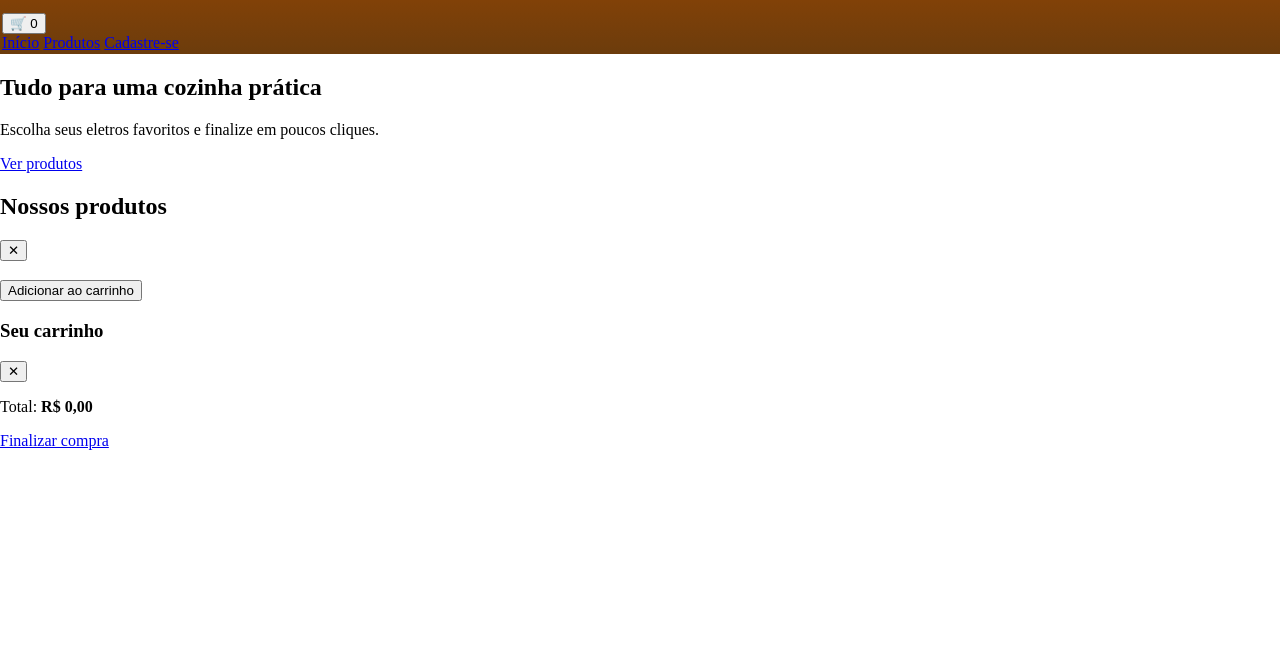
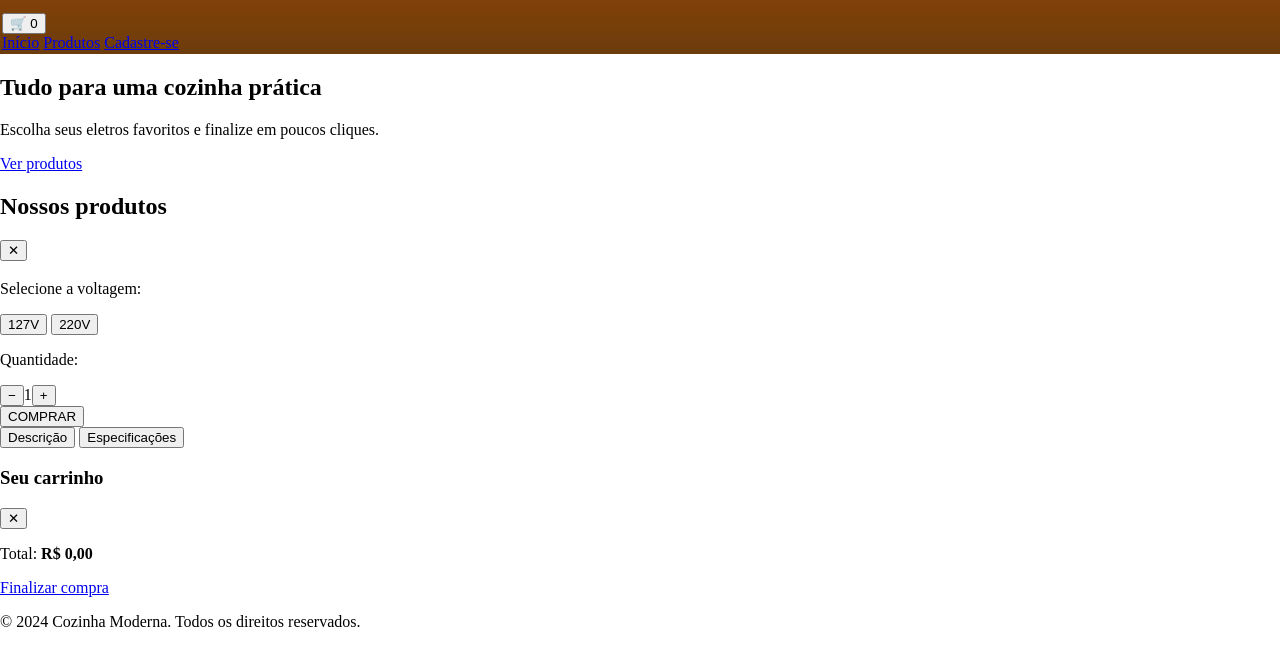
Before and after one commit to joaovictoradsjppb/projeto_frontend_ecommerce, a plain HTML site: page ecommerce.html in a window 1280 px wide. Shown: the part 103-768 px from the top of the page. Drawn offline with Linux system fonts and the light colour scheme; files that its build step writes are made by us from their sources.

Commit message:
Mudança na cor e layout
Mudei a base das cores para tons sólidos e fiz alterações nos cards dos produtos

```diff
--- a/ecommerce.html
+++ b/ecommerce.html
@@ -5,7 +5,7 @@
   <meta name="viewport" content="width=device-width, initial-scale=1">
   <title>Cozinha Moderna</title>
   <link rel="stylesheet" href="style.css">
-
+   <script src="script.js" defer></script>
 </head>
 <body>
   <header class="topo">
@@ -42,16 +42,42 @@
   <div class="modal" id="modal" aria-hidden="true">
     <div class="modal-conteudo">
       <button class="fechar" id="fecharModal" aria-label="Fechar">✕</button>
-      <div class="galeria">
-        <div class="imagem-grande" id="imgGrande"></div>
-        <div class="miniaturas" id="miniaturas"></div>
+
+      <div class="pd">
+        <div class="pd-galeria">
+          <span class="pd-selo" id="pdSelo"></span>
+          <div class="pd-foto" id="pdFoto"></div>
+          <div class="pd-thumbs" id="pdThumbs"></div>
+        </div>
+
+        <div class="pd-compra">
+          <h2 id="pdNome"></h2>
+          <p class="pd-de" id="pdDe"></p>
+          <p class="pd-por" id="pdPor"></p>
+          <p class="pd-parcelas" id="pdParcelas"></p>
+          <p class="pd-pix" id="pdPix"></p>
+
+          <p class="pd-rotulo">Selecione a voltagem:</p>
+          <div class="pd-opcoes" id="pdVolt">
+            <button class="pd-opcao" data-v="127V">127V</button>
+            <button class="pd-opcao ativa" data-v="220V">220V</button>
+          </div>
+
+          <p class="pd-rotulo">Quantidade:</p>
+          <div class="pd-qtd">
+            <button id="pdMenos">−</button><span id="pdQtd">1</span><button id="pdMais">+</button>
+          </div>
+
+          <button class="btn pd-comprar" id="pdComprar">COMPRAR</button>
+        </div>
       </div>
-      <div class="info">
-        <h2 id="mNome"></h2>
-        <p class="preco-grande" id="mPreco"></p>
-        <p id="mDesc"></p>
-        <ul id="mSpecs"></ul>
-        <button class="btn" id="mAdd">Adicionar ao carrinho</button>
+
+      <div class="pd-abas">
+        <div class="pd-abas-menu" id="pdAbasMenu">
+          <button class="ativa" data-aba="desc">Descrição</button>
+          <button data-aba="specs">Especificações</button>
+        </div>
+        <div class="pd-aba" id="pdAba"></div>
       </div>
     </div>
   </div>
@@ -68,6 +94,9 @@
   </aside>
   <div class="fundo" id="fundo"></div>
 
-  <script src="script.js"></script>
+  <footer class="rodape">
+    <p>&copy; 2024 Cozinha Moderna. Todos os direitos reservados.</p>
+  </footer>
+
 </body>
 </html>
```
